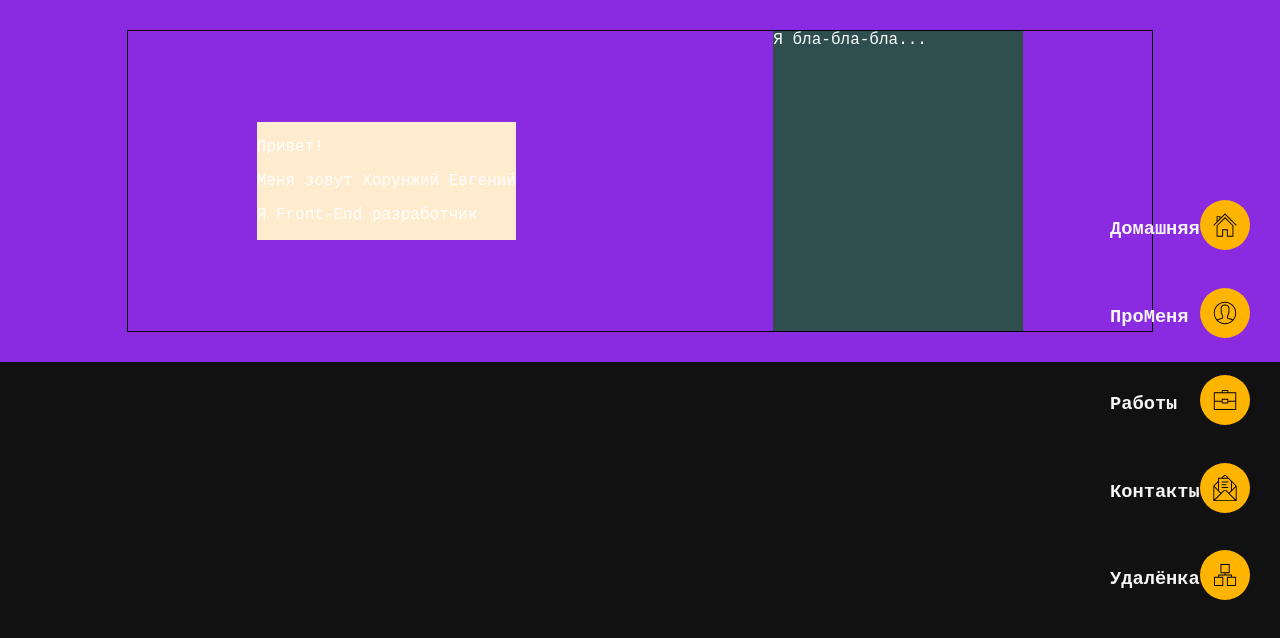
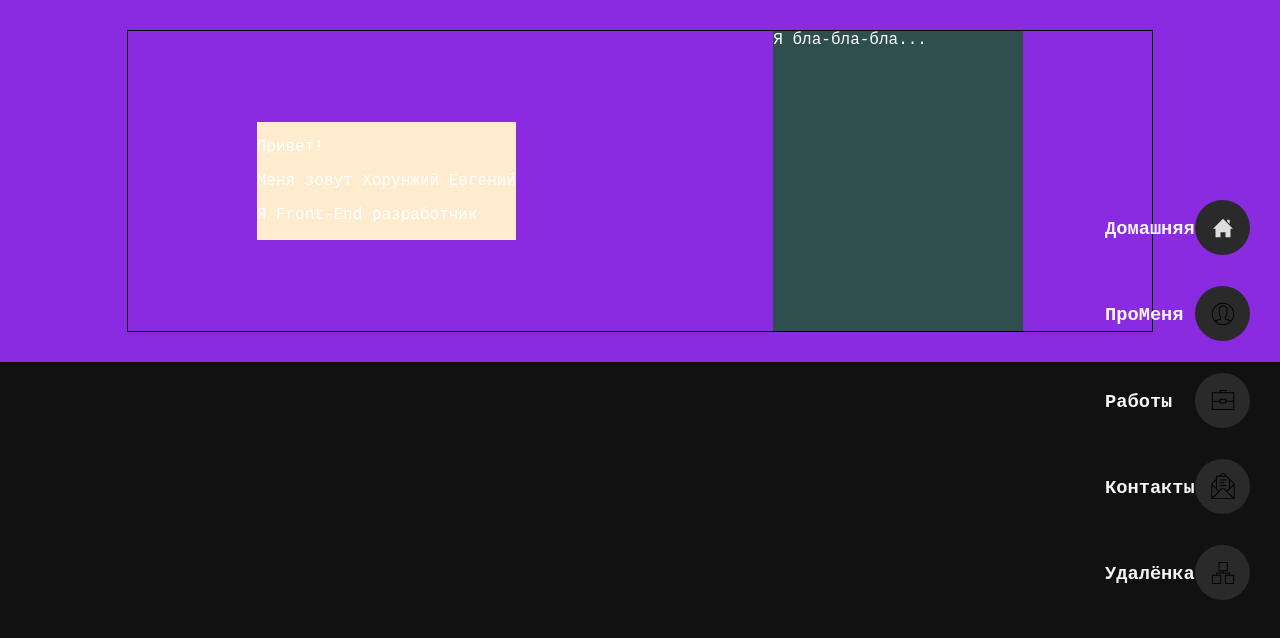
Before and after one commit to ZHe-testName/my_portfolio, a React (Create React App) app: page /#/home in a window 1280 px wide. Shown: the top 638 px of the page. Built offline with nearby package versions, Linux system fonts and the light colour scheme.

Commit message:
Im finded icons what i want

```diff
--- a/src/components/nav_bar/navbar.module.css
+++ b/src/components/nav_bar/navbar.module.css
@@ -31,16 +31,17 @@
         }
 
             .menuLinkWrap > li {
-                width: 50px;
-                height: 50px;
+                width: 55px;
+                height: 55px;
                 background-position: center;
                 background-repeat: no-repeat;
-                background-color: var(--active_yellow);
+                /* background-color: var(--active_yellow); */
+                background-color: #2b2a2a;
                 border-radius: 50%;
             }
 
                 .home{
-                    background-image: url(../../icons/home.svg);
+                    background-image: url(../../icons/iconmonstr-home-6.svg);
                 }
 
                 .about{
```
Also changed, not shown: src/icons/iconmonstr-home-6.svg (added).
